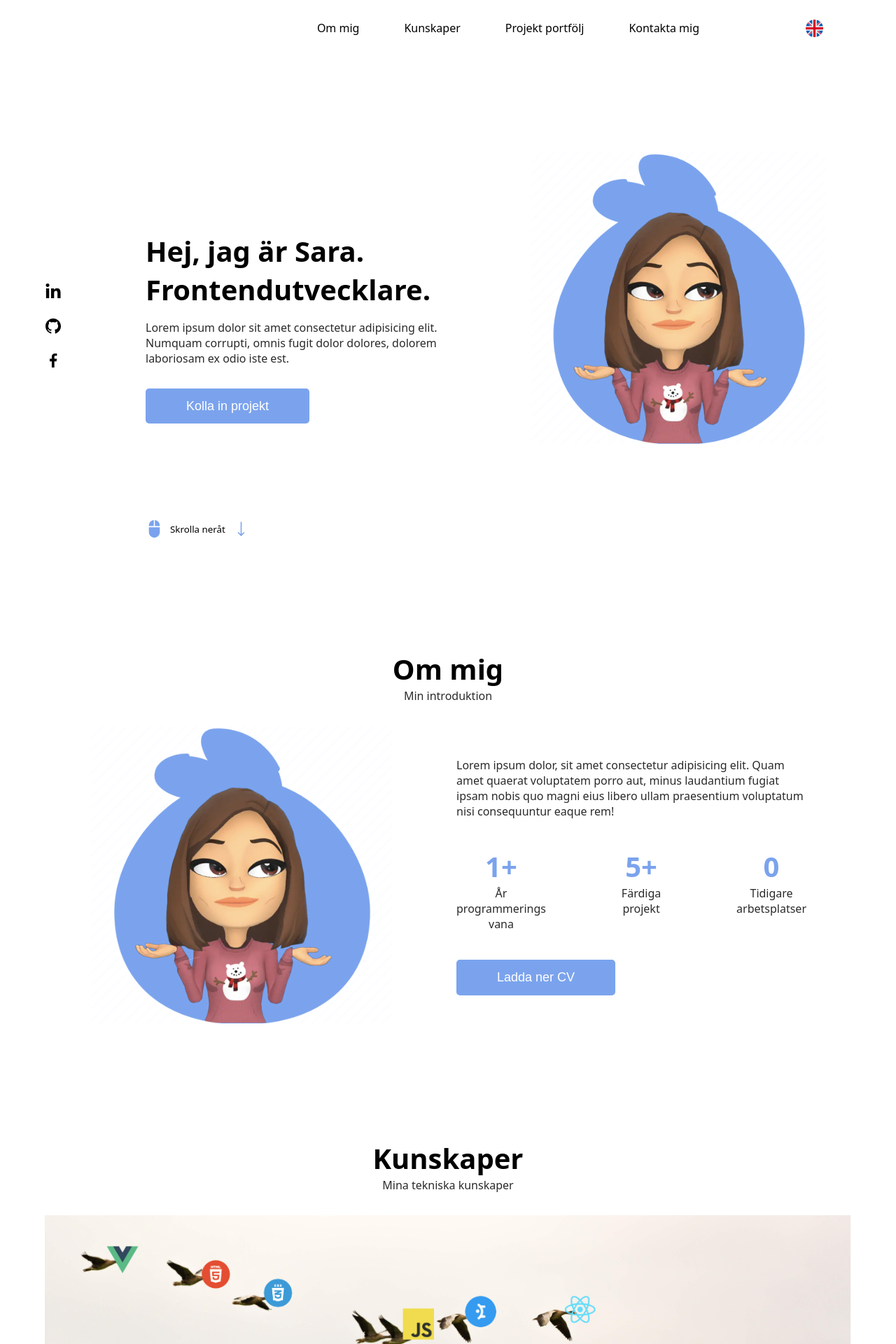
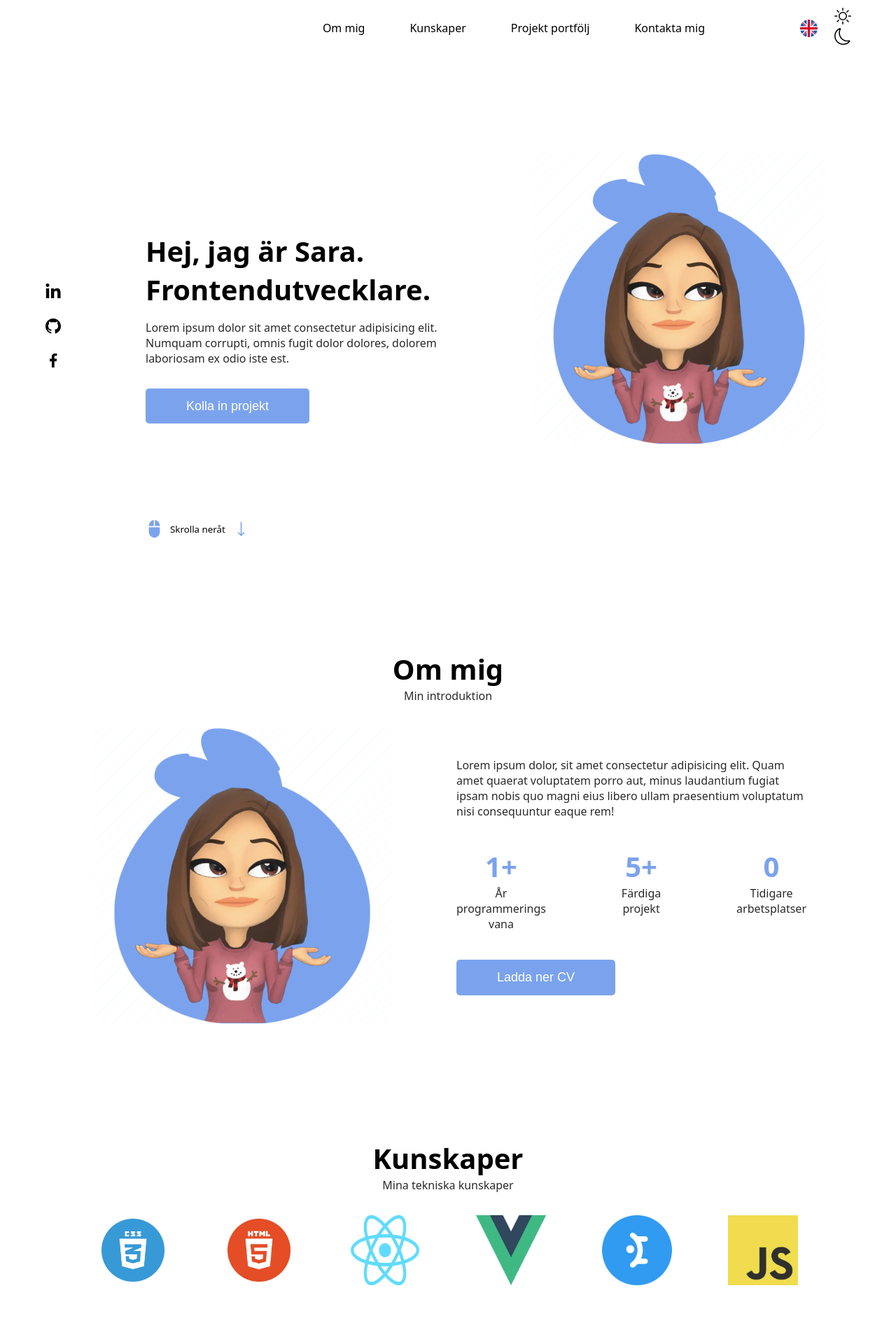
Before and after one commit to saraohman97/personal-site, a React (Create React App) app: page / in a window 1280 px wide. Shown: the top 1920 px of the page at 70% size. Built offline with nearby package versions, Linux system fonts and the light colour scheme.

Commit message:
Added toggle theme function

```diff
--- a/src/App.css
+++ b/src/App.css
@@ -1,16 +1,49 @@
+
 :root {
     --clr-blue: #7BA3ED;
+    --bg: white;
 }
+
+/* variables dark theme */
+[data-theme="dark"] {
+    --clr-blue: pink;
+    --bg: rgb(33, 33, 33);
+}
+.checkbox {
+    position: relative;
+}
+input[type="checkbox"] {
+    position: absolute;
+    width: 40px;
+    height: 40px;
+    appearance: none;
+    outline: none;
+}
+.checkbox:hover .sun,
+.checkbox:hover .moon {
+    color: var(--clr-blue);
+}
+
+[data-theme="dark"] .sun,
+[data-theme="light"] .moon {
+    display: none;
+}
+[data-theme="dark"] .moon,
+[data-theme="light"] .sun {
+    display: block;
+}
+
 
 * {
     margin: 0;
     padding: 0;
     box-sizing: border-box;
+    transition: all 0.3s ease-in-out;
 }
 html, body {
     font-family: system-ui, -apple-system, BlinkMacSystemFont, 'Segoe UI', Roboto, Oxygen, Ubuntu, Cantarell, 'Open Sans', 'Helvetica Neue', sans-serif;
     font-weight: 300;
-    background-color: white;
+    background-color: var(--bg);
     scroll-behavior: smooth;
     overflow-x: hidden;
 }
@@ -18,6 +51,11 @@ html, body {
     width: 90%;
     margin: 0 auto;
 }
+
+
+
+
+
 a {
     text-decoration: none;
     color: black;
@@ -80,9 +118,11 @@ img {
     color: var(--clr-blue);
     cursor: pointer;
     transition: .3s;
+    background-color: white;
+    border-radius: .5rem;
 }
 .btn-scroll:hover {
-    color: black;
+    color: #427fef;
 }
 
 
@@ -244,7 +284,6 @@ img {
 }
 .portfolio-card img {
     height: auto;
-    margin-bottom: 1rem;
     box-shadow: 3px 3px 5px rgba(0, 0, 0, 0.323);
     border-radius: .5rem;
 }
@@ -258,14 +297,13 @@ img {
     margin-block: 1rem;
 }
 .knowledge-patch {
-    background-color: rgb(0, 0, 0);
-    opacity: 50%;
+    background-color: #7BA3ED;
     color: white;
     padding: 5px 10px;
     border-radius: .3rem;
 }
 .knowledge-patch:hover {
-    opacity: 100%;
+    background-color: #427fef;
     cursor: default;
 }
 
@@ -284,10 +322,24 @@ img {
 
 
 /* ------------------------------skills--------------------------------- */
-@media screen and (min-width: 568px) {
+.skills-wrapper {
+    display: flex;
+    flex-wrap: wrap;
+    gap: 2rem;
+    justify-content: center;
+}
+.skills-wrapper img {
+    width: 100%;
+    height: auto;
+    max-width: 100px;
+}
+@media screen and (min-width: 1000px) {
     #kunskaper {
         margin-top: 5rem;
         margin-bottom: 5rem;
+    }
+    .skills-wrapper {
+        gap: 5rem;
     }
 }
 
--- a/src/App.js
+++ b/src/App.js
@@ -1,7 +1,6 @@
 import { useState } from 'react';
 import './App.css';
 import './Css/Navbar.css'
-// import './Css/Footer.css'
 import Home from './pages/Home';
 import Portfolio from './pages/Portfolio';
 import Navbar from './components/Navbar'
@@ -13,9 +12,20 @@ import ScrollButton from './components/ScrollButton';
 function App() {
   const [english, setEnglish] = useState(false)
 
+  const setDarkMode = () => {
+    document.querySelector("body").setAttribute('data-theme', 'dark')
+  }
+  const setLightMode = () => {
+    document.querySelector("body").setAttribute('data-theme', 'light')
+  }
+  const toggleTheme = (e) => {
+    if(e.target.checked) setDarkMode();
+    else setLightMode()
+  }
+
   return (
     <div className='container'>
-      <Navbar english={english} setEnglish={setEnglish} />
+      <Navbar english={english} setEnglish={setEnglish} toggleTheme={toggleTheme} />
 
       <Home english={english} />
       <About english={english} />
--- a/src/Apps.css
+++ /dev/null
@@ -1,38 +0,0 @@
-
-:root {
-    --main-clr: #7BA3ED;
-}
-* {
-    margin: 0;
-    padding: 0;
-    box-sizing: border-box;
-}
-html, body {
-    font-family: system-ui, -apple-system, BlinkMacSystemFont, 'Segoe UI', Roboto, Oxygen, Ubuntu, Cantarell, 'Open Sans', 'Helvetica Neue', sans-serif;
-    font-weight: 300;
-    background-color: white;
-    scroll-behavior: smooth;
-}
-.container {
-    width: 90%;
-    margin: 0 auto;
-}
-a {
-    text-decoration: none;
-    color: black;
-    transition: .3s;
-    width: fit-content;
-}
-
-/* ------------------------------scroll button--------------------------------- */
-.btn-scroll {
-    position: fixed;
-    right: 40px;
-    bottom: 80px;
-    color: var(--clr-blue);
-    cursor: pointer;
-    transition: .3s;
-}
-.btn-scroll:hover {
-    color: black;
-}
--- a/src/Css/Navbar.css
+++ b/src/Css/Navbar.css
@@ -142,9 +142,9 @@
     padding-left: 5rem;
     display: flex;
     flex-direction: row;
+    align-items: center;
 }
 .nav-icon {
-    padding: .5rem 1rem;
     margin: 0 .5rem;
     cursor: pointer;
     font-size: x-large;
@@ -159,7 +159,7 @@
 
 .menu-icons {
     display: flex;
-
+    align-items: center;
 }
 
 
@@ -203,6 +203,7 @@
     }
     .btn-show {
         padding: 1rem;
+        font-size: larger;
     }
     .btn-show:hover {
         color: var(--clr-blue);
--- a/src/components/Navbar.js
+++ b/src/components/Navbar.js
@@ -1,7 +1,7 @@
-import { BsGlobe2 } from "react-icons/bs";
-import { HiMusicNote } from "react-icons/hi";
-import LanguageModal from './modals/LanguageModal';
-import MusicModal from './modals/MusicModal';
+// import { BsGlobe2 } from "react-icons/bs";
+// import { HiMusicNote } from "react-icons/hi";
+// import LanguageModal from './modals/LanguageModal';
+// import MusicModal from './modals/MusicModal';
 import { NavHashLink as NavLink } from 'react-router-hash-link'
 import { AiOutlineUser } from "react-icons/ai";
 import { FaReact } from "react-icons/fa";
@@ -10,9 +10,12 @@ import { TiContacts } from "react-icons/ti";
 import { useState } from "react";
 import sweden from '../assets/sweden.png'
 import england from '../assets/england.png'
+import { BsMoon } from "react-icons/bs";
+import { BsSun } from "react-icons/bs";
+import { BsGrid } from "react-icons/bs";
 
 
-const Navbar = ({ setEnglish, english }) => {
+const Navbar = ({ setEnglish, english, toggleTheme }) => {
     const [closeNav, setCloseNav] = useState(false)
 
     const toggleNav = () => {
@@ -29,7 +32,6 @@ const Navbar = ({ setEnglish, english }) => {
                 <NavLink to='#portfölj' >{english === true ? 'Project portfolio' : 'Projekt portfölj'}</NavLink>
                 <NavLink to='#kontakta-mig'>{english === true ? 'Contact me' : 'Kontakta mig'}</NavLink>
                 <div className='nav-icons'>
-                    {/* <div className='nav-icon dropdown-globe'><BsGlobe2 /><LanguageModal english={english} setEnglish={setEnglish} /></div> */}
                     <div className="nav-icon">
                         {english === true ? (
                             <div className='language-option' onClick={() => setEnglish(false)}>
@@ -42,7 +44,17 @@ const Navbar = ({ setEnglish, english }) => {
                         )}
                     </div>
 
-                    {/* <div className='nav-icon dropdown-music'><HiMusicNote /><MusicModal /></div> */}
+                    <div className='checkbox'>
+                        <input type="checkbox" onClick={toggleTheme} />
+                        <div className="sun">
+                            <BsSun size='1.5rem' />
+                        </div>
+                        <div className="moon">
+                            <BsMoon size='1.5rem' />
+                        </div>
+                    </div>
+
+
                 </div>
             </div>
 
@@ -54,8 +66,8 @@ const Navbar = ({ setEnglish, english }) => {
                     <NavLink to='#kontakta-mig' onClick={toggleNav}><TiContacts />{english === true ? 'Contact me' : 'Kontakta mig'}</NavLink>
                 </div>
                 <div className="nav-menu">
-                    {/* <p>SARA</p> */}
-                    <div className="menu-icon">
+                    <div className="menu-icons">
+                        <div>
                             {english === true ? (
                                 <div className='language-option' onClick={() => setEnglish(false)}>
                                     <img src={sweden} alt="" />
@@ -67,7 +79,11 @@ const Navbar = ({ setEnglish, english }) => {
                             )}
                         </div>
 
-                    <div onClick={toggleNav} className='btn-show'>{closeNav === true ? 'X' : '+'}</div>
+                        <div className="btn-show"><BsMoon /></div>
+                    </div>
+
+
+                    <div onClick={toggleNav} className='btn-show'>{closeNav === true ? 'X' : <div className="hover-blue"><BsGrid /></div>}</div>
                 </div>
             </div>
         </>
--- a/src/pages/Portfolio.js
+++ b/src/pages/Portfolio.js
@@ -1,7 +1,6 @@
 import flexiclean from '../assets/flexiclean.png'
 import carelyo from '../assets/carelyo.png'
-import { HiArrowLongRight } from "react-icons/hi2"
-// import Carousel, { CarouselItem } from '../components/Carousel'
+// import { HiArrowLongRight } from "react-icons/hi2"
 
 const Portfolio = ({ english }) => {
   return (
@@ -14,14 +13,14 @@ const Portfolio = ({ english }) => {
           <img src={flexiclean} alt="" />
 
           <div className="portfolio-text">
-            <h3>FlexiClean</h3>
-            <p>Lorem ipsum dolor sit amet consectetur adipisicing elit. Mollitia quo unde voluptatem eveniet, sapiente quae ipsum nulla autem temporibus illo placeat ab incidunt sequi earum pariatur consequuntur eos maxime adipisci?</p>
             <div className="knowledge-info">
               <div className="knowledge-patch">CSS</div>
               <div className="knowledge-patch">React</div>
               <div className="knowledge-patch">Mantine</div>
             </div>
-            <button>Demo <HiArrowLongRight /> </button>
+            <h3>FlexiClean</h3>
+            <p>Lorem ipsum dolor sit amet consectetur adipisicing elit. Mollitia quo unde voluptatem eveniet, sapiente quae ipsum nulla autem temporibus illo placeat ab incidunt sequi earum pariatur consequuntur eos maxime adipisci?</p>
+            {/* <button>Demo <HiArrowLongRight /> </button> */}
           </div>
         </div>
 
@@ -29,14 +28,14 @@ const Portfolio = ({ english }) => {
           <img src={carelyo} alt="" />
 
           <div className="portfolio-text">
-            <h3>FlexiClean</h3>
-            <p>Lorem ipsum dolor sit amet consectetur adipisicing elit. Mollitia quo unde voluptatem eveniet, sapiente quae ipsum nulla autem temporibus illo placeat ab incidunt sequi earum pariatur consequuntur eos maxime adipisci?</p>
             <div className="knowledge-info">
               <div className="knowledge-patch">CSS</div>
               <div className="knowledge-patch">React</div>
               <div className="knowledge-patch">Mantine</div>
             </div>
-            <button>Demo <HiArrowLongRight /> </button>
+            <h3>FlexiClean</h3>
+            <p>Lorem ipsum dolor sit amet consectetur adipisicing elit. Mollitia quo unde voluptatem eveniet, sapiente quae ipsum nulla autem temporibus illo placeat ab incidunt sequi earum pariatur consequuntur eos maxime adipisci?</p>
+            {/* <button>Demo <HiArrowLongRight /> </button> */}
           </div>
         </div>
       </div>
@@ -61,7 +60,6 @@ const Portfolio = ({ english }) => {
           </div>
         </CarouselItem>
       </Carousel> */}
-
     </div>
   )
 }
--- a/src/pages/Skills.js
+++ b/src/pages/Skills.js
@@ -1,4 +1,10 @@
-import birdImg from '../assets/birds-icons.png'
+// import birdImg from '../assets/birds-icons.png'
+import css from '../assets/skills/css.webp'
+import html from '../assets/skills/html.webp'
+import js from '../assets/skills/javascript.png'
+import mantine from '../assets/skills/mantine.png'
+import react from '../assets/skills/react.png'
+import vue from '../assets/skills/vue.png'
 
 const Skills = ({ english }) => {
   return (
@@ -6,9 +12,15 @@ const Skills = ({ english }) => {
       <h1>{english === true ? 'Skills' : 'Kunskaper'}</h1>
       <p className='section-subtitle'>{english === true ? 'My technical skills' : 'Mina tekniska kunskaper'}</p>
 
-      {/* <div className="bg">
-      </div> */}
-      <img src={birdImg} alt="" />
+      <div className="skills-wrapper">
+        <img src={css} alt="" />
+        <img src={html} alt="" />
+        <img src={react} alt="" />
+        <img src={vue} alt="" />
+        <img src={mantine} alt="" />
+        <img src={js} alt="" />
+      </div>
+      {/* <img src={birdImg} alt="" /> */}
     </div>
   )
 }
```
Lines whose indentation alone changed are shown as unchanged.
